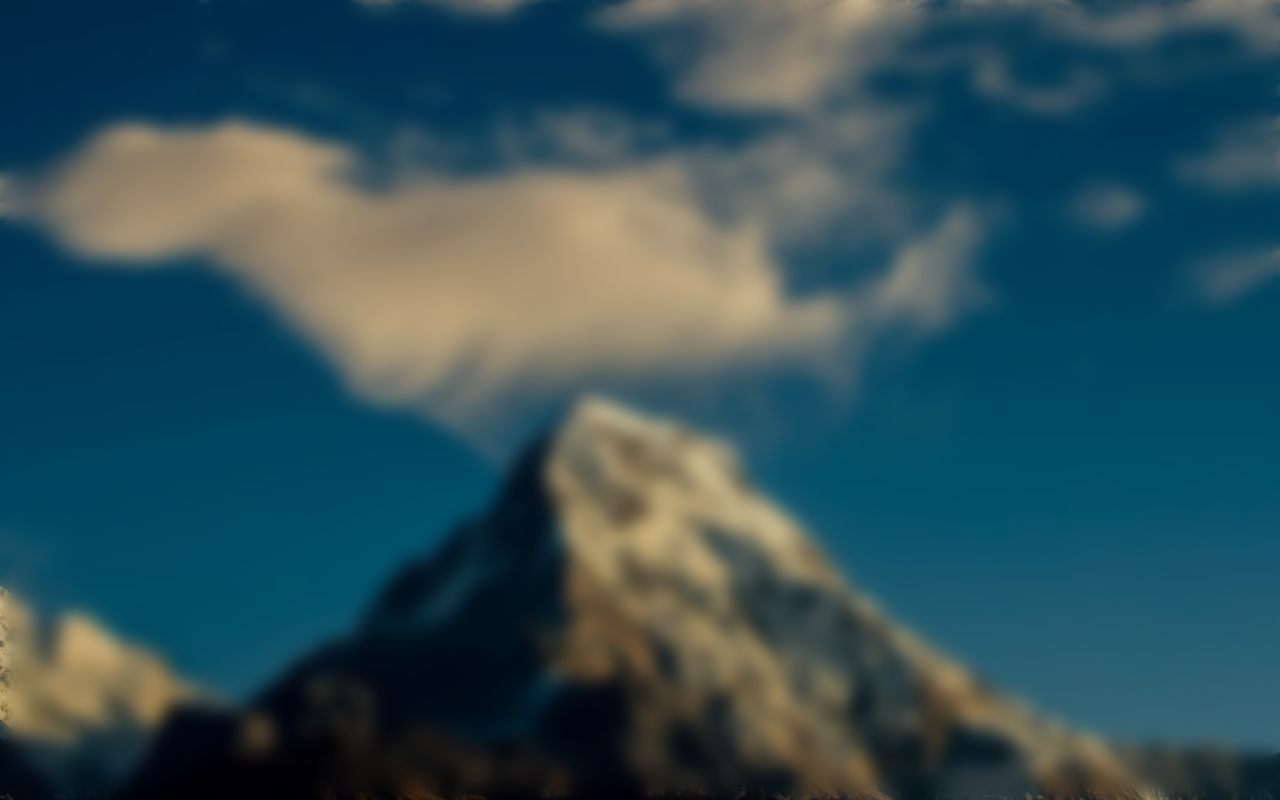
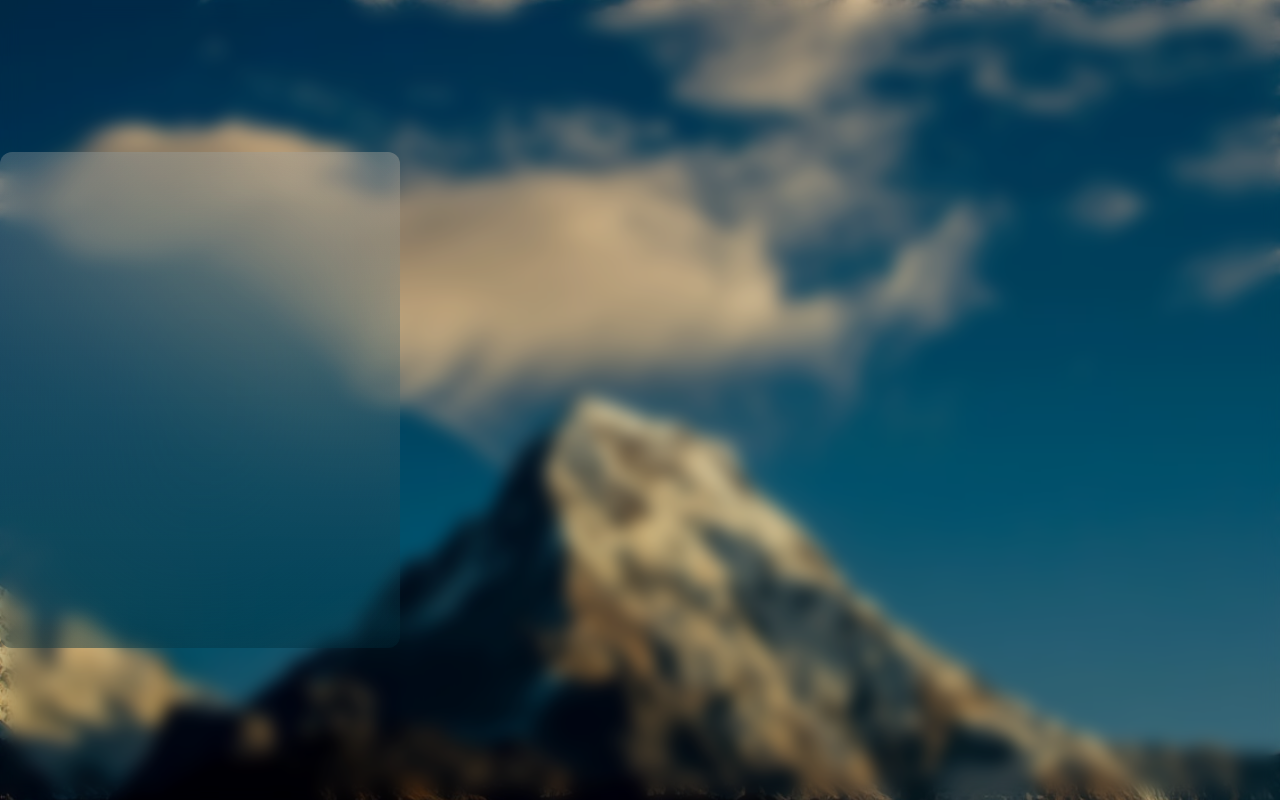
Before and after one commit to ThaboJunior/Weather-App, a plain HTML site: page index.html in a window 1280 px wide. Drawn offline with Linux system fonts and the light colour scheme.

Commit message:
added a border and styled it

```diff
--- a/style.css
+++ b/style.css
@@ -5,6 +5,7 @@
     padding:0;
     box-sizing: border-box;
     font-family: "Poppins", sans-serif;
+    color: white;
 }
 
 body{
@@ -13,6 +14,8 @@ body{
     height:100dvh;
     background-size: cover;
     background-position: center;
+    display: flex;
+    align-items: center;
 }
 
 body::before{
@@ -23,3 +26,14 @@ body::before{
     background:rgba(0, 0, 0, 0.15);
     backdrop-filter: blur(9px);
 }
+
+.main-container{
+
+    width: 400px;
+    height: 496px;
+    z-index: 1;
+    background: linear-gradient(to top, rgb(0,0,0,0.15),
+    rgb(255, 255, 255, 0.15));
+    border-radius: 12px;
+    backdrop-filter: blur(100px);
+}
```
